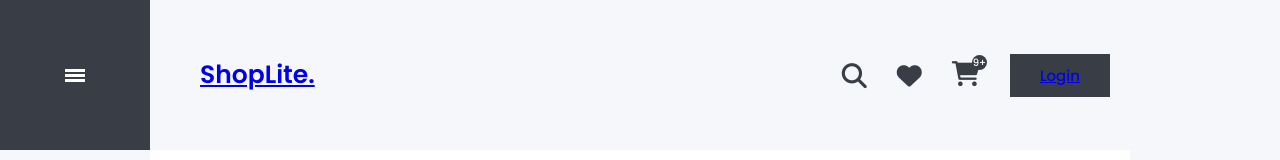
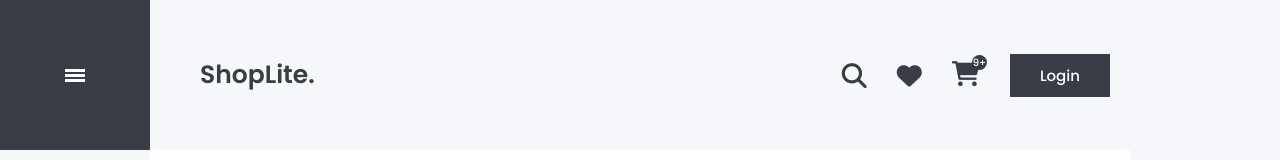
Before and after one commit to TheChrisader/mern-ecommerce-shop, a React (Create React App) app in the folder client/: page / in a window 1280 px wide. Shown: the top 160 px of the page. Built offline with nearby package versions, Linux system fonts and the light colour scheme.

Commit message:
add global styling for links

```diff
--- a/client/src/index.scss
+++ b/client/src/index.scss
@@ -13,3 +13,8 @@ body {
   width: 100%;
   background-color: $backgroundColor;
 }
+
+.link {
+  text-decoration: none;
+  color: inherit;
+}
```
